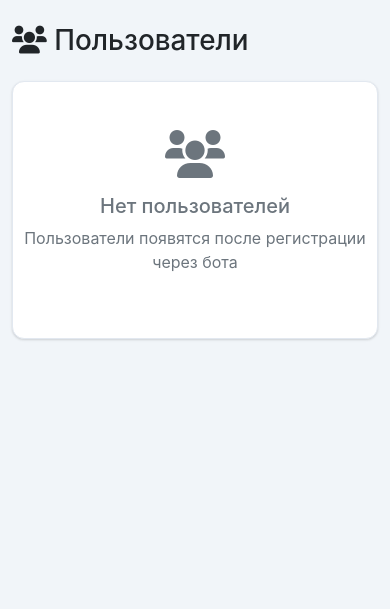
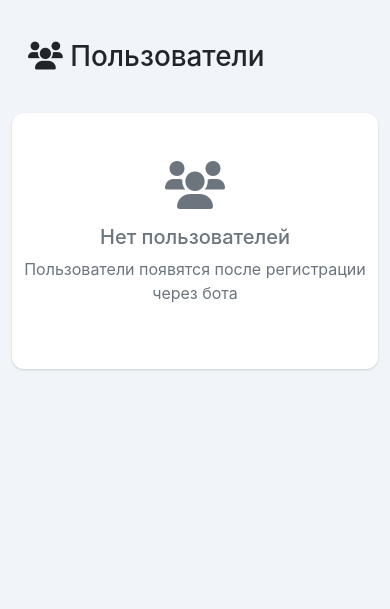
Before and after one commit to ntolkachev-gh/ai-community-bot, a Flask app: page /users in a window 390 px wide. Shown: the part 56-665 px from the top of the page. Run offline with Flask 3, Linux system fonts and the light colour scheme.

Commit message:
feat: Обновлены стили для улучшения адаптивности интерфейса пользователей
- Изменены параметры отступов и ширины для карточки и таблицы
- Оптимизированы стили для контейнеров и медиа-запросы для лучшего отображения на разных экранах
- Устранены лишние отступы и добавлены новые классы для улучшения управления стилями

```diff
--- a/templates/users.html
+++ b/templates/users.html
@@ -3,8 +3,8 @@
 {% block title %}Пользователи - AI Community CRM{% endblock %}
 
 {% block content %}
-<div class="row">
-    <div class="col-12">
+<div class="container-fluid p-0">
+    <div class="w-100 px-3 py-3">
         <h1 class="mb-4">
             <i class="fas fa-users"></i> Пользователи
         </h1>
@@ -13,7 +13,7 @@
 
 <div class="container-fluid p-0">
     <div class="w-100">
-        <div class="card">
+        <div class="card border-0">
             <div class="card-body p-0">
                 {% if users %}
                     <div class="table-responsive">
@@ -74,9 +74,10 @@
                                 -webkit-overflow-scrolling: touch;
                                 width: 100%;
                                 margin: 0;
+                                padding: 0;
                             }
                             .card-body.p-0 .table-responsive {
-                                border-radius: 0.375rem;
+                                border-radius: 0;
                             }
                             .card {
                                 width: 100%;
@@ -85,7 +86,7 @@
                                 max-width: 100%;
                                 width: 100%;
                                 margin: 0;
-                                padding: 0 15px;
+                                padding: 0;
                             }
                             .w-100 {
                                 width: 100% !important;
@@ -93,6 +94,11 @@
                             .card {
                                 width: 100% !important;
                                 max-width: none !important;
+                                margin: 0 !important;
+                                border-radius: 0 !important;
+                            }
+                            .card-body {
+                                padding: 0 !important;
                             }
                             body {
                                 overflow-x: auto;
@@ -143,7 +149,7 @@
 
                             @media (max-width: 768px) {
                                 .container-fluid {
-                                    padding: 0 10px;
+                                    padding: 0;
                                 }
                                 .users-table {
                                     min-width: 800px;
@@ -161,7 +167,7 @@
 
                             @media (max-width: 576px) {
                                 .container-fluid {
-                                    padding: 0 5px;
+                                    padding: 0;
                                 }
                                 .users-table {
                                     min-width: 700px;
```
